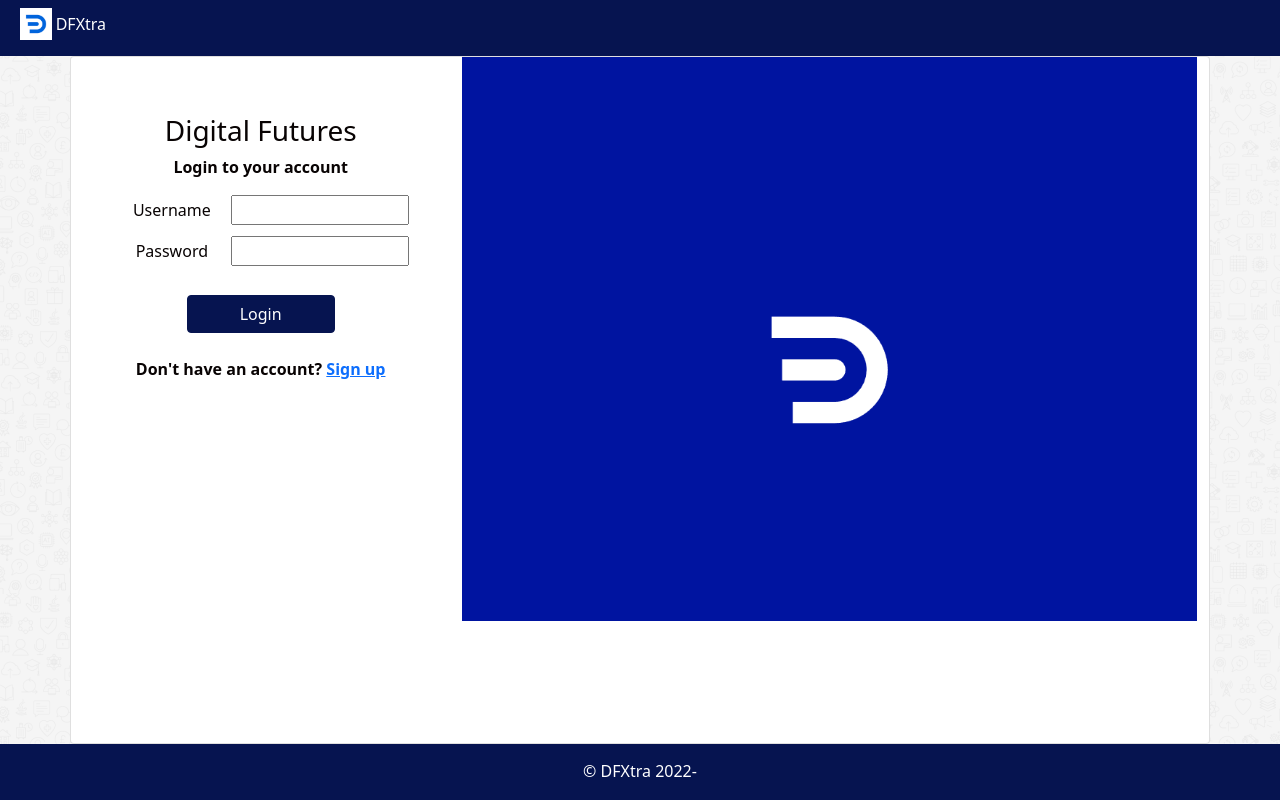
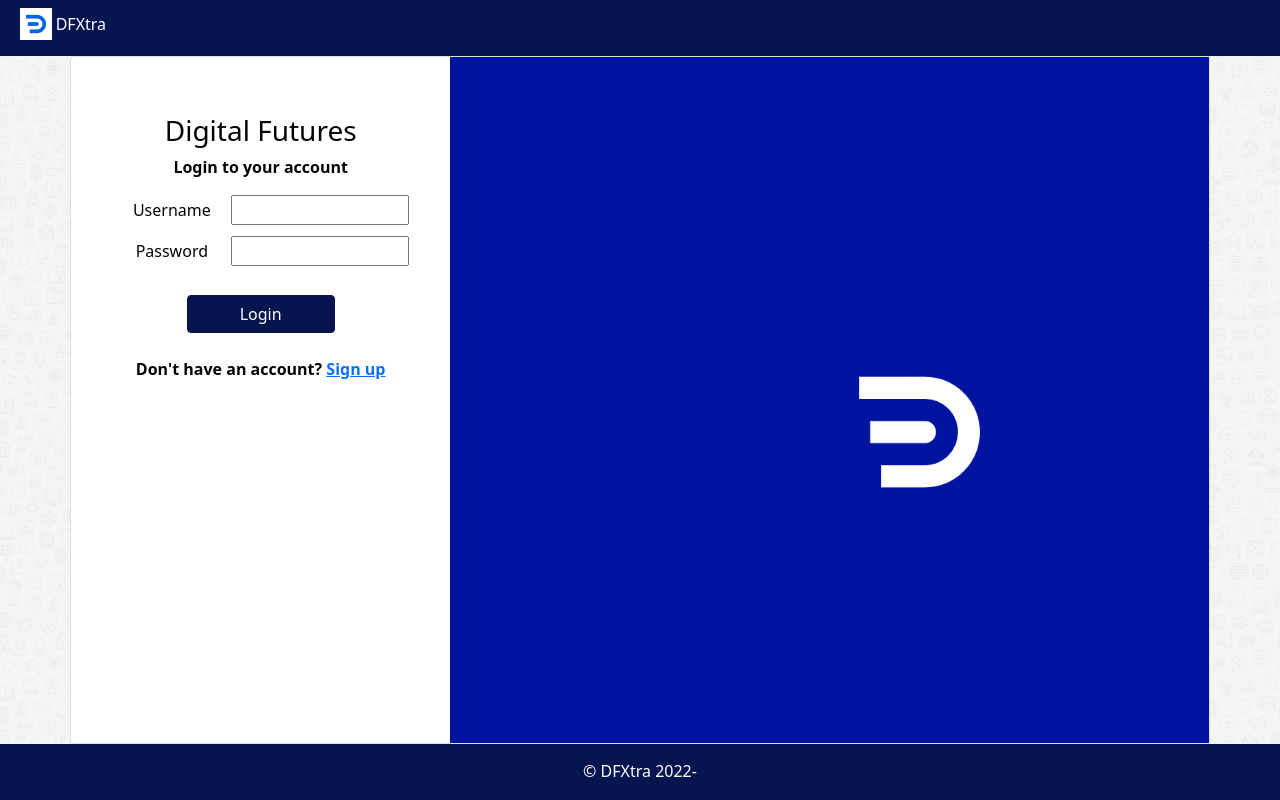
Before and after one commit to dfGroup2/team-engineering-frontend, a React (Create React App) app: page / in a window 1280 px wide. Built offline with nearby package versions, Linux system fonts and the light colour scheme.

Commit message:
updated CSS for login page, fixing image

```diff
--- a/src/Components/LoginComponents/Login.jsx
+++ b/src/Components/LoginComponents/Login.jsx
@@ -76,7 +76,8 @@ const Login = () => {
                     <p>Don't have an account? <Link to="/SignUp">Sign up</Link></p>
 
                 </div>
-                <div className="col-8 image-container" ><img src={dfxbackground} className="dfximage"></img></div>
+                    <div className="col-8 image-container dfx-image" >
+                    </div>
             </div>
         </div >
     )
--- a/src/Components/SignUpComponent/SignUp.jsx
+++ b/src/Components/SignUpComponent/SignUp.jsx
@@ -60,7 +60,7 @@ const SignUp = props => {
                     </form>
                     <p>Already have an account? <Link to="/">Login</Link></p>
                 </div>
-                <div className="col-8"><img src={dfxbackground} className="dfximage"></img></div>
+                <div className="col-8 image-container dfx-image" ></div>
             </div>
         </div >
     )
--- a/src/css/Login.css
+++ b/src/css/Login.css
@@ -6,10 +6,17 @@
 }
 .dfximage {
   width: 100%;
-  height: 110%;
-  object-fit: cover;
 }
 
 .outer-div {
   height: 86vh;
 }
+.dfx-image {
+  background: url(../images/dfx_background.png);
+  background-size: cover;
+  position: absolute;
+  top: 0;
+  right: 0;
+  bottom: 0;
+  border: 50px solid #0014a0;
+}
```
Also changed, not shown: 1 other file (tests, documents, lock files or other folders).
